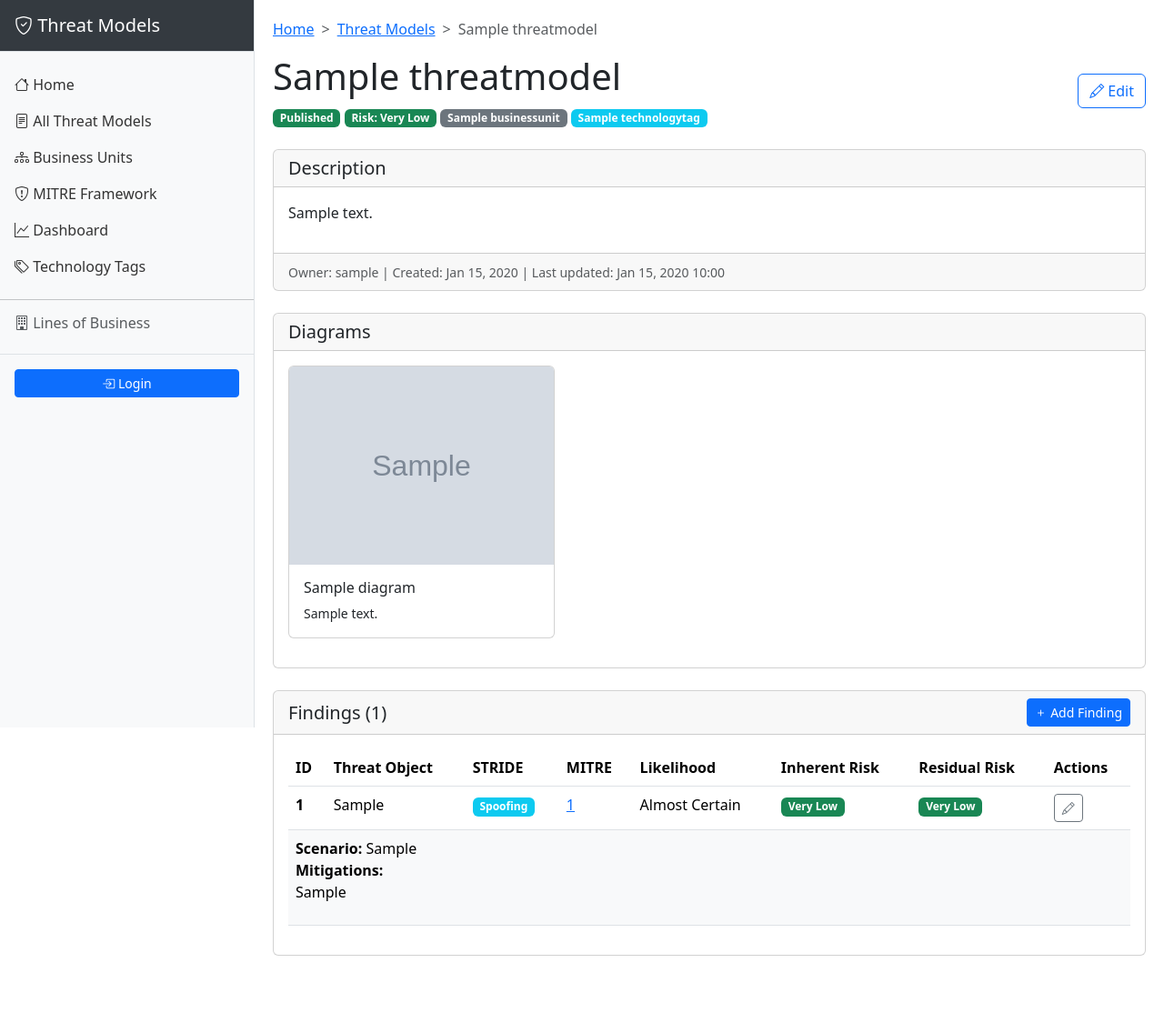
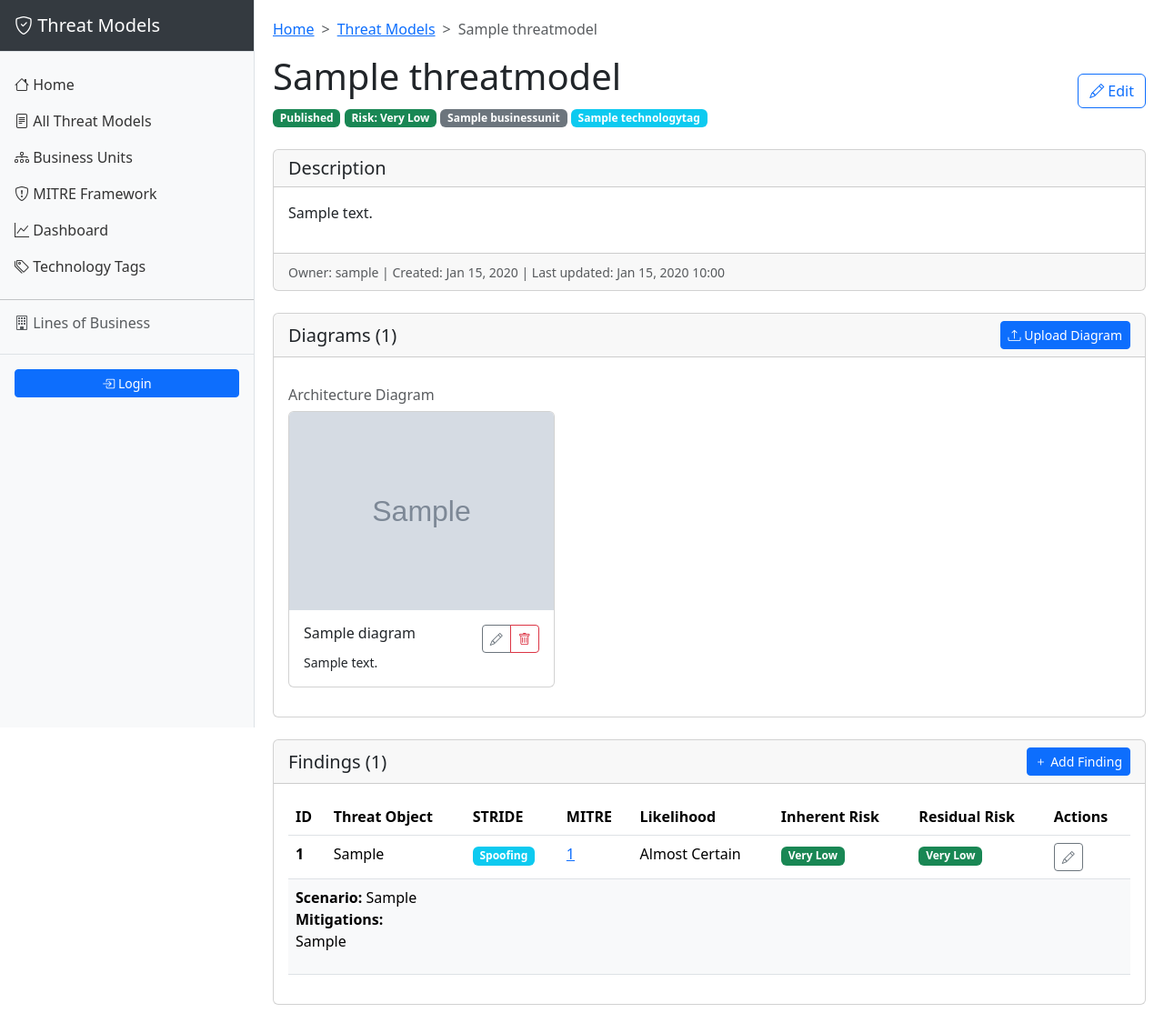
Before and after one commit to jamesbinford/threatmodel-repo, a Django app: page /threatmodels/sample/ in a window 1280 px wide. Shown: the whole page at 91% size. Before the commit the page ends 1051 px from the top, so only its background shows below. Run offline with Django 5.2, Linux system fonts and the light colour scheme; tables that the repository leaves empty hold one stand-in row (values such as "Sample post"); grey boxes marked "Sample" are stand-in pictures; some libraries are stand-ins or nearby versions.

Commit message:
Add diagram upload, edit, and delete UI for threat models
Users can now manage diagrams directly from the threat model detail page
instead of going through Django admin. Adds diagram_type field (architecture,
threat model, other), file validation (type + 10MB limit), and groups
diagrams by type on the detail view.

Co-Authored-By: Claude Opus 4.6 <noreply@anthropic.com>

```diff
--- a/apps/threatmodels/models.py
+++ b/apps/threatmodels/models.py
@@ -58,12 +58,19 @@ class ThreatModel(models.Model):
 
 class Diagram(models.Model):
     """Diagrams attached to a threat model."""
+    DIAGRAM_TYPE_CHOICES = [
+        ('architecture', 'Architecture Diagram'),
+        ('threat_model', 'Threat Model Diagram'),
+        ('other', 'Other'),
+    ]
+
     threat_model = models.ForeignKey(
         ThreatModel,
         on_delete=models.CASCADE,
         related_name='diagrams'
     )
     title = models.CharField(max_length=200)
+    diagram_type = models.CharField(max_length=20, choices=DIAGRAM_TYPE_CHOICES, default='other')
     file = models.FileField(upload_to='diagrams/')
     description = models.TextField(blank=True)
     uploaded_at = models.DateTimeField(auto_now_add=True)
--- a/apps/threatmodels/templates/threatmodels/detail.html
+++ b/apps/threatmodels/templates/threatmodels/detail.html
@@ -43,19 +43,35 @@
 </div>
 
 <!-- Diagrams -->
-{% if diagrams %}
 <div class="card mb-4">
-    <div class="card-header">
-        <h5 class="mb-0">Diagrams</h5>
+    <div class="card-header d-flex justify-content-between align-items-center">
+        <h5 class="mb-0">Diagrams ({{ diagrams|length }})</h5>
+        <a href="{% url 'threatmodels:diagram_upload' threat_model.slug %}" class="btn btn-primary btn-sm">
+            <i class="bi bi-upload"></i> Upload Diagram
+        </a>
     </div>
     <div class="card-body">
+        {% if diagrams %}
+        {% regroup diagrams by get_diagram_type_display as diagram_groups %}
+        {% for group in diagram_groups %}
+        <h6 class="text-muted mt-3 mb-2">{{ group.grouper }}</h6>
         <div class="row">
-            {% for diagram in diagrams %}
+            {% for diagram in group.list %}
             <div class="col-md-4 mb-3">
                 <div class="card">
                     <img src="{{ diagram.file.url }}" class="card-img-top" alt="{{ diagram.title }}">
                     <div class="card-body">
-                        <h6 class="card-title">{{ diagram.title }}</h6>
+                        <div class="d-flex justify-content-between align-items-start">
+                            <h6 class="card-title mb-1">{{ diagram.title }}</h6>
+                            <div class="btn-group btn-group-sm">
+                                <a href="{% url 'threatmodels:diagram_edit' threat_model.slug diagram.pk %}" class="btn btn-outline-secondary" title="Edit">
+                                    <i class="bi bi-pencil"></i>
+                                </a>
+                                <a href="{% url 'threatmodels:diagram_delete' threat_model.slug diagram.pk %}" class="btn btn-outline-danger" title="Delete">
+                                    <i class="bi bi-trash"></i>
+                                </a>
+                            </div>
+                        </div>
                         {% if diagram.description %}
                         <p class="card-text small">{{ diagram.description }}</p>
                         {% endif %}
@@ -64,9 +80,12 @@
             </div>
             {% endfor %}
         </div>
+        {% endfor %}
+        {% else %}
+        <p class="text-muted mb-0">No diagrams yet. <a href="{% url 'threatmodels:diagram_upload' threat_model.slug %}">Upload one</a>.</p>
+        {% endif %}
     </div>
 </div>
-{% endif %}
 
 <!-- Findings -->
 <div class="card">
--- a/apps/threatmodels/urls.py
+++ b/apps/threatmodels/urls.py
@@ -10,4 +10,7 @@ urlpatterns = [
     path('<slug:slug>/edit/', views.ThreatModelUpdateView.as_view(), name='edit'),
     path('<slug:slug>/findings/add/', views.FindingCreateView.as_view(), name='finding_add'),
     path('<slug:slug>/findings/<int:pk>/edit/', views.FindingUpdateView.as_view(), name='finding_edit'),
+    path('<slug:slug>/diagrams/upload/', views.DiagramUploadView.as_view(), name='diagram_upload'),
+    path('<slug:slug>/diagrams/<int:pk>/edit/', views.DiagramUpdateView.as_view(), name='diagram_edit'),
+    path('<slug:slug>/diagrams/<int:pk>/delete/', views.DiagramDeleteView.as_view(), name='diagram_delete'),
 ]
--- a/apps/threatmodels/views.py
+++ b/apps/threatmodels/views.py
@@ -1,9 +1,9 @@
-from django.views.generic import ListView, DetailView, CreateView, UpdateView
+from django.views.generic import ListView, DetailView, CreateView, UpdateView, DeleteView
 from django.contrib.auth.mixins import LoginRequiredMixin
 from django.urls import reverse_lazy, reverse
 from django.utils.text import slugify
-from .models import ThreatModel, Finding
-from .forms import ThreatModelForm, FindingForm
+from .models import ThreatModel, Finding, Diagram
+from .forms import ThreatModelForm, FindingForm, DiagramForm
 
 
 class ThreatModelListView(ListView):
@@ -97,3 +97,48 @@ class FindingUpdateView(LoginRequiredMixin, UpdateView):
 
     def get_success_url(self):
         return reverse('threatmodels:detail', kwargs={'slug': self.object.threat_model.slug})
+
+
+class DiagramUploadView(LoginRequiredMixin, CreateView):
+    model = Diagram
+    form_class = DiagramForm
+    template_name = 'threatmodels/diagram_form.html'
+
+    def get_context_data(self, **kwargs):
+        context = super().get_context_data(**kwargs)
+        context['threat_model'] = ThreatModel.objects.get(slug=self.kwargs['slug'])
+        return context
+
+    def form_valid(self, form):
+        form.instance.threat_model = ThreatModel.objects.get(slug=self.kwargs['slug'])
+        return super().form_valid(form)
+
+    def get_success_url(self):
+        return reverse('threatmodels:detail', kwargs={'slug': self.kwargs['slug']})
+
+
+class DiagramUpdateView(LoginRequiredMixin, UpdateView):
+    model = Diagram
+    form_class = DiagramForm
+    template_name = 'threatmodels/diagram_form.html'
+
+    def get_context_data(self, **kwargs):
+        context = super().get_context_data(**kwargs)
+        context['threat_model'] = self.object.threat_model
+        return context
+
+    def get_success_url(self):
+        return reverse('threatmodels:detail', kwargs={'slug': self.object.threat_model.slug})
+
+
+class DiagramDeleteView(LoginRequiredMixin, DeleteView):
+    model = Diagram
+    template_name = 'threatmodels/diagram_confirm_delete.html'
+
+    def get_context_data(self, **kwargs):
+        context = super().get_context_data(**kwargs)
+        context['threat_model'] = self.object.threat_model
+        return context
+
+    def get_success_url(self):
+        return reverse('threatmodels:detail', kwargs={'slug': self.object.threat_model.slug})
```
Also changed, not shown: apps/threatmodels/forms.py (+26 -1 lines), apps/threatmodels/templates/threatmodels/diagram_confirm_delete.html (added, +36 -0 lines), apps/threatmodels/templates/threatmodels/diagram_form.html (added, +32 -0 lines), apps/threatmodels/migrations/0003_diagram_diagram_type.py (added).
